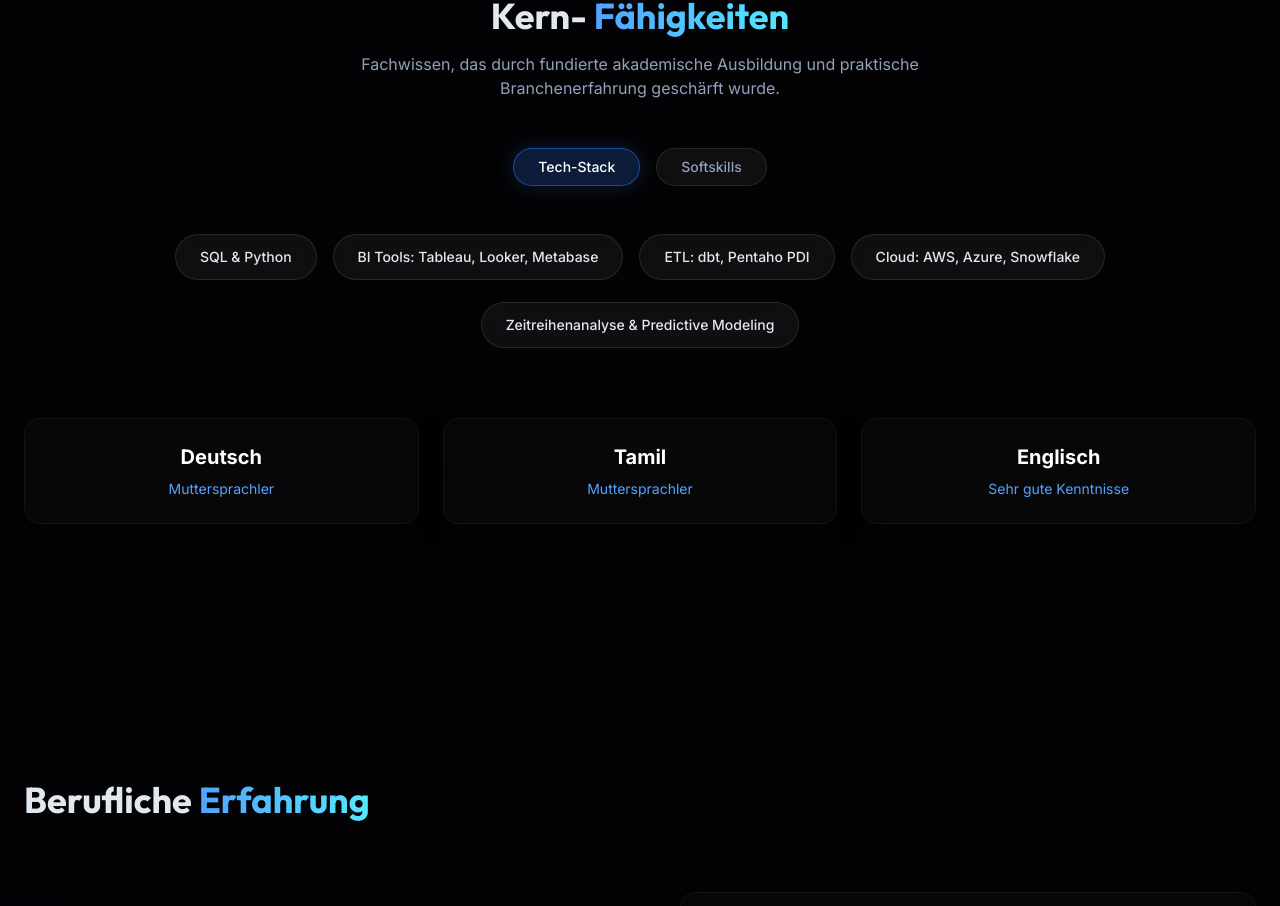
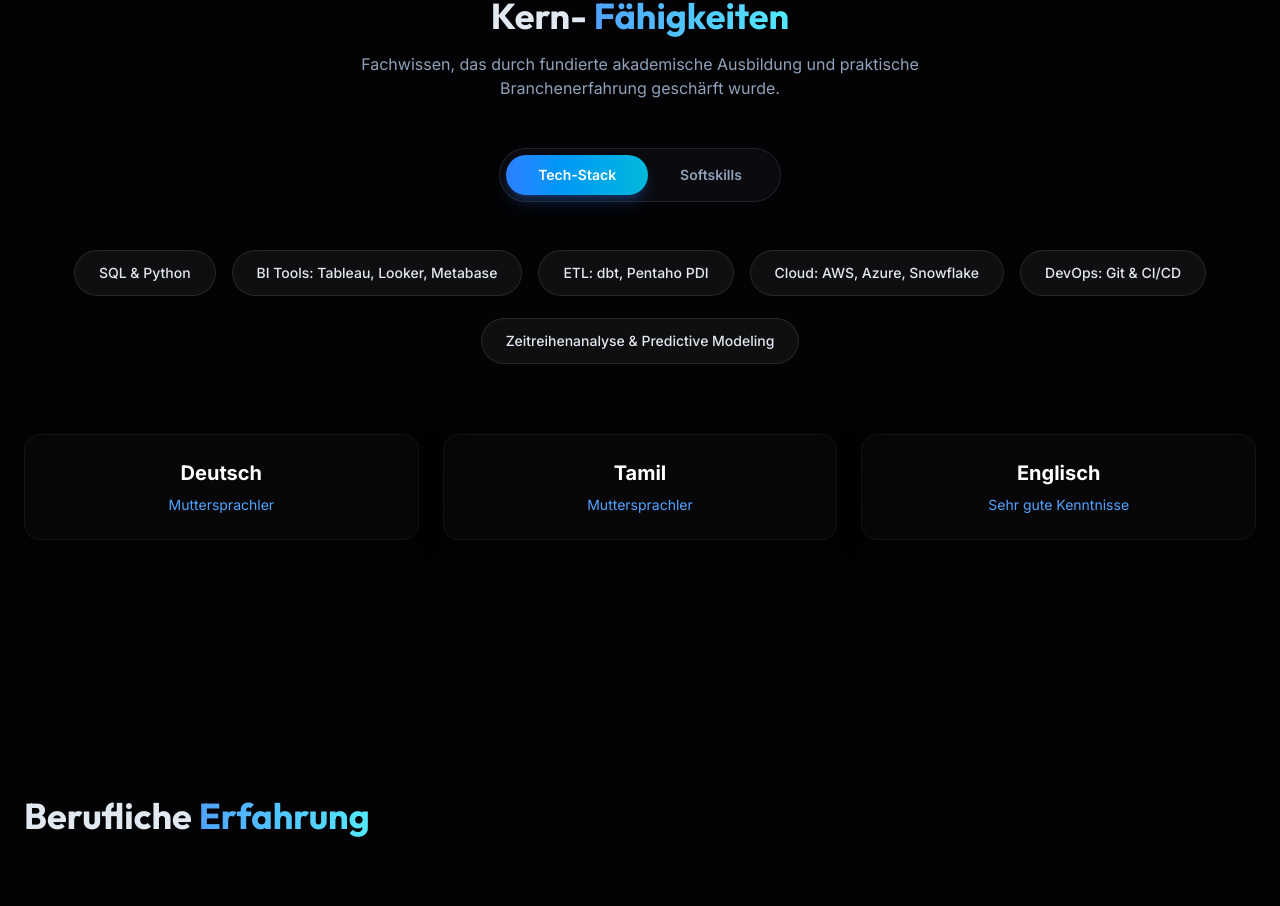
Before and after one commit to Prav040/portfolio, a Next.js app: page / in a window 1280 px wide. Shown: the part 964-1870 px from the top of the page. Built offline with nearby package versions, Linux system fonts and the light colour scheme.

Commit message:
feat: redesign skill tabs and add git to tech stack

```diff
--- a/src/components/sections/Skills.tsx
+++ b/src/components/sections/Skills.tsx
@@ -25,14 +25,15 @@
           <p className="text-slate-400 max-w-2xl mx-auto">{content.ui.sections.skills.subtitle}</p>
         </motion.div>
 
-        <div className="flex justify-center gap-4 mb-12">
+        <div className="flex justify-center mb-12">
+          <div className="inline-flex bg-[#0a0a0f] p-1.5 rounded-full border border-white/10 shadow-inner">
             <button
               onClick={() => setActiveTab('hard')}
               className={cn(
-              "px-6 py-2 rounded-full text-sm font-medium transition-all duration-300 border",
+                "px-8 py-2.5 rounded-full text-sm font-semibold transition-all duration-300",
                 activeTab === 'hard'
-                ? "bg-blue-500/20 text-white border-blue-500/50 shadow-[0_0_20px_rgba(59,130,246,0.2)]"
-                : "bg-white/5 text-slate-400 border-white/10 hover:text-slate-200 hover:bg-white/10"
+                  ? "bg-gradient-to-r from-blue-500 to-cyan-500 text-white shadow-lg shadow-blue-500/25"
+                  : "text-slate-400 hover:text-slate-200 hover:bg-white/5"
               )}
             >
               {content.ui.sections.skills.tabTech}
@@ -40,14 +41,15 @@
             <button
               onClick={() => setActiveTab('soft')}
               className={cn(
-              "px-6 py-2 rounded-full text-sm font-medium transition-all duration-300 border",
+                "px-8 py-2.5 rounded-full text-sm font-semibold transition-all duration-300",
                 activeTab === 'soft'
-                ? "bg-cyan-500/20 text-white border-cyan-500/50 shadow-[0_0_20px_rgba(6,182,212,0.2)]"
-                : "bg-white/5 text-slate-400 border-white/10 hover:text-slate-200 hover:bg-white/10"
+                  ? "bg-gradient-to-r from-cyan-500 to-blue-500 text-white shadow-lg shadow-cyan-500/25"
+                  : "text-slate-400 hover:text-slate-200 hover:bg-white/5"
               )}
             >
               {content.ui.sections.skills.tabSoft}
             </button>
+          </div>
         </div>
 
         <AnimatePresence mode="wait">
--- a/src/data/content.ts
+++ b/src/data/content.ts
@@ -61,6 +61,7 @@
       "BI Tools: Tableau, Looker, Metabase",
       "ETL: dbt, Pentaho PDI",
       "Cloud: AWS, Azure, Snowflake",
+      "DevOps: Git & CI/CD",
       "Zeitreihenanalyse & Predictive Modeling"
     ],
     soft: [
@@ -244,6 +245,7 @@
       "BI Tools: Tableau, Looker, Metabase",
       "ETL: dbt, Pentaho PDI",
       "Cloud: AWS, Azure, Snowflake",
+      "DevOps: Git & CI/CD",
       "Time Series Analysis & Predictive Modeling"
     ],
     soft: [
```
Lines whose indentation alone changed are shown as unchanged.
